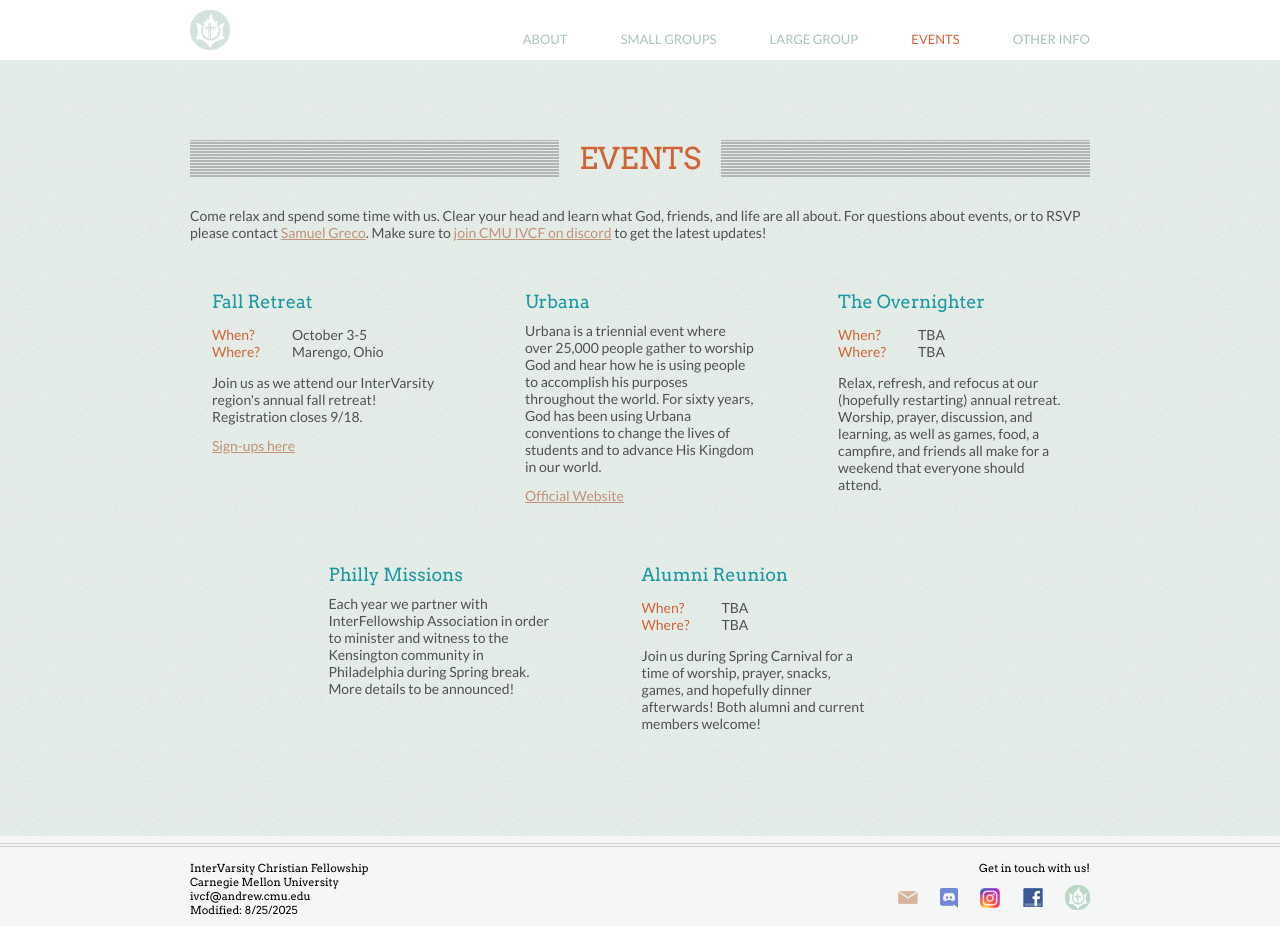
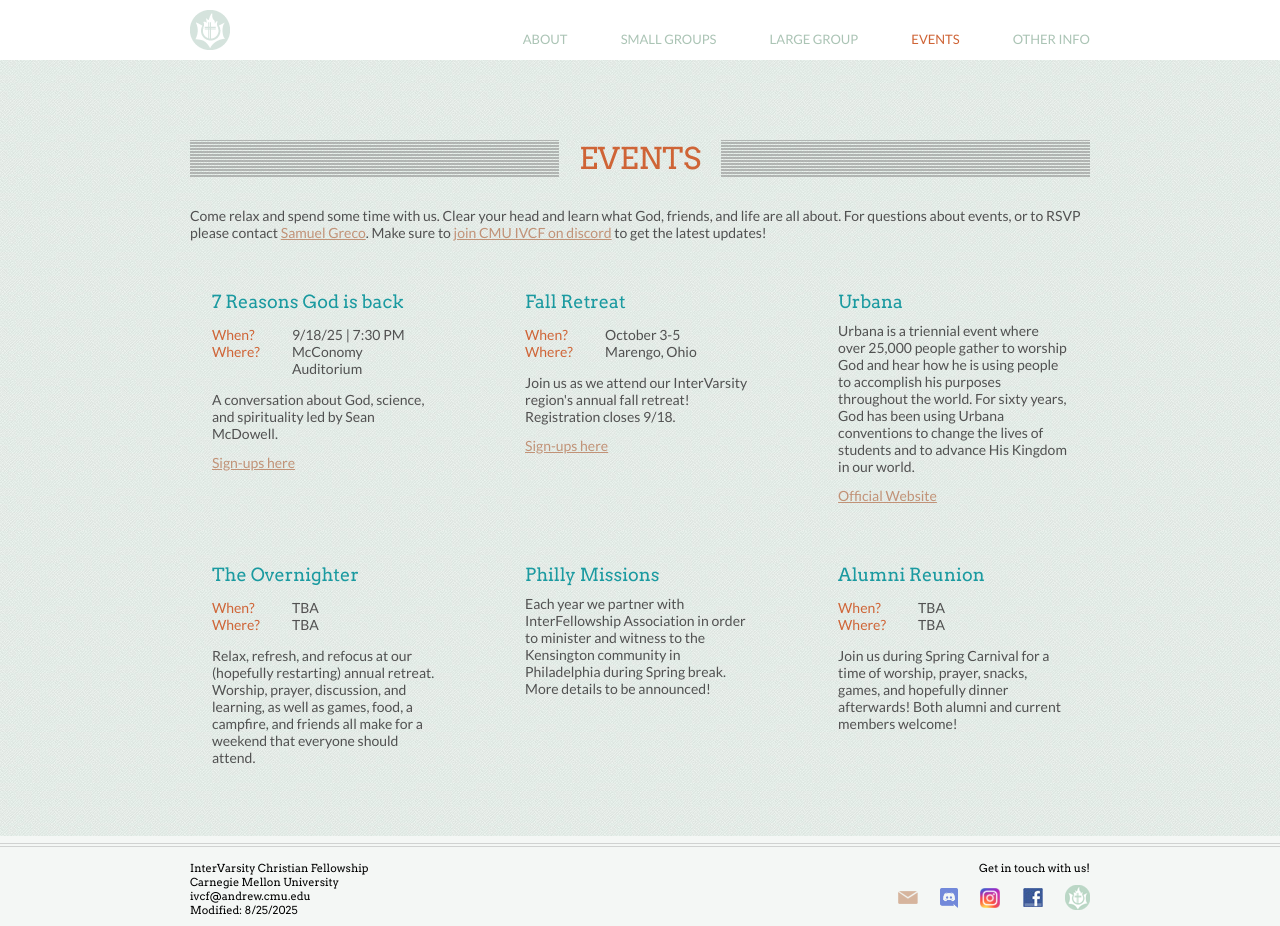
Before and after one commit to ivcf-cmu/ivcf-cmu.github.io, a Jekyll site: the page built from events.md, in a window 1280 px wide and 926 px high. Built offline with Jekyll 4.4.1, drawn with Linux system fonts in a browser that asks for light colours.

Commit message:
Added Sean McDowell event

```diff
--- a/events.md
+++ b/events.md
@@ -8,23 +8,23 @@
 Come relax and spend some time with us. Clear your head and learn what God, friends, and life are all about. For questions about events, or to RSVP please contact <a href="mailto:samuelgr@andrew.cmu.edu">Samuel Greco</a>. Make sure to <a href="https://discord.gg/Af8Y8Zn" target="_blank">join CMU IVCF on discord</a> to get the latest updates!
 
 
+
 <div class="content-events">
 	<div class="cogs">
 
-		<!-- <div class="tricolumn">
-			<h2>Ohiopyle</h2>
+		<div class="tricolumn">
+			<h2>7 Reasons God is back</h2>
 			<dl>
-				<dt>When?&nbsp;</dt><dd>9/1/2025 | 9AM - 6PM</dd>
-				<dt>Where?&nbsp;</dt><dd>Ohiopyle State Park</dd>
+				<dt>When?&nbsp;</dt><dd>9/18/25 | 7:30 PM</dd>
+				<dt>Where?&nbsp;</dt><dd>McConomy Auditorium</dd>
 			</dl>
 			<p>
-				On Labor Day take a break from school, and come for a fun day of hikes, (natural) waterslides and a picnic at Ohiopyle State Park, PA! (You read that right, it's not in OH.) This is free. Please let us know if you're coming by this Wenesday (8/27) so we can arrange rides soon :)
-
+				A conversation about God, science, and spirituality led by Sean McDowell.
 			</p>
 			<a href="https://forms.gle/Vrmds4qMH5HHX2PC8" target="_blank">
 			  Sign-ups here
 			</a>
-		</div> -->
+		</div>
 
 		<div class="tricolumn">
 			<h2>Fall Retreat</h2>
@@ -98,7 +98,23 @@
 
 
 		<!-- Old Events -->
+
 <!--
+		<div class="tricolumn">
+			<h2>Ohiopyle</h2>
+			<dl>
+				<dt>When?&nbsp;</dt><dd>9/1/2025 | 9AM - 6PM</dd>
+				<dt>Where?&nbsp;</dt><dd>Ohiopyle State Park</dd>
+			</dl>
+			<p>
+				On Labor Day take a break from school, and come for a fun day of hikes, (natural) waterslides and a picnic at Ohiopyle State Park, PA! (You read that right, it's not in OH.) This is free. Please let us know if you're coming by this Wenesday (8/27) so we can arrange rides soon :)
+
+			</p>
+			<a href="https://forms.gle/Vrmds4qMH5HHX2PC8" target="_blank">
+			  Sign-ups here
+			</a>
+		</div>
+
 		<div class="tricolumn">
 			<h2>Orientation Week Meet &amp; Greet</h2>
 			<dl>
```
